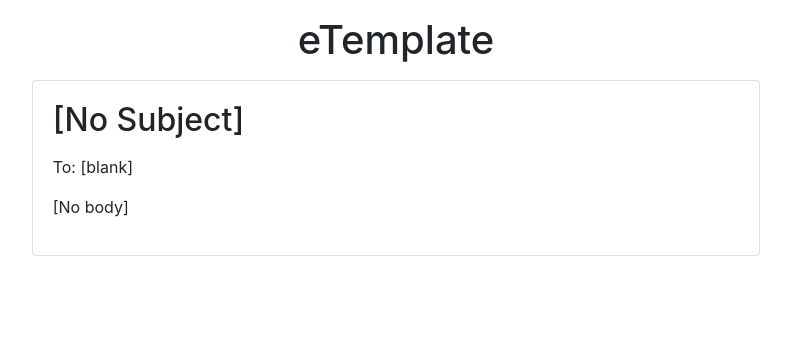
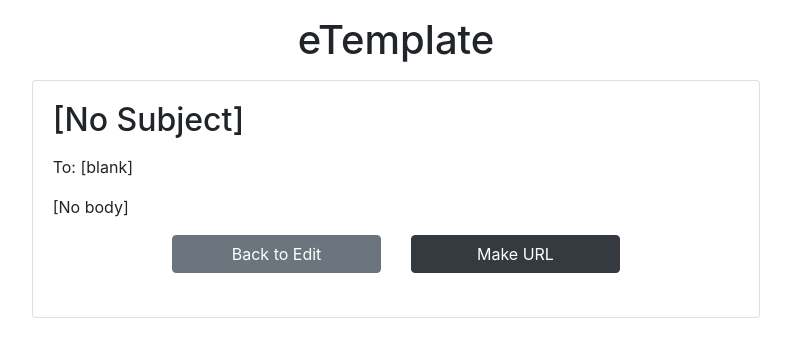
Before and after one commit to syoon123/etemplate, a React (Create React App) app in the folder app/: page / in a window 1280 px wide. Both pictures are taken after a click on the button "Next". Shown: the top 356 px of the page, without its empty margins (244-1035 px from the left). Built offline with nearby package versions, Linux system fonts and the light colour scheme.

Commit message:
custom button either secondary or dark, template preview shows some email content

```diff
--- a/app/src/App.tsx
+++ b/app/src/App.tsx
@@ -48,6 +48,10 @@ export default function App() {
 
   function handleBody(text: string) {
     setBody(text);
+  }
+
+  function handleBackToEdit() {
+    setIsEditing(true);
   }
 
   function handleGenerateUrl() {
@@ -126,8 +130,9 @@ export default function App() {
                     {CustomButton({
                       label: 'Next',
                       action: handleGenerateUrl,
-                      class: 'btn-dark btn-block',
+                      secondary: false,
                       isHidden: !isEditing,
+                      className: '',
                     })}
                   </Col>
                 </Row>
@@ -135,11 +140,12 @@ export default function App() {
                   <Col>
                     {TemplatePreview({
                       isHidden: isEditing,
-                      subject: subject,
                       recipients: recipients,
                       cc: cc,
                       bcc: bcc,
                       body: body,
+                      mailToUrl: mailToUrl,
+                      handleBackToEdit: handleBackToEdit,
                     })}
                   </Col>
                 </Row>
--- a/app/src/components/CustomButton.tsx
+++ b/app/src/components/CustomButton.tsx
@@ -5,8 +5,9 @@ import Button from 'react-bootstrap/Button';
 type CustomButtonProps = {
   label: string;
   action: CustomButtonCallback;
+  className: string;
   isHidden: boolean;
-  class: string;
+  secondary: boolean;
 };
 
 export default function CustomButton(props: CustomButtonProps) {
@@ -14,7 +15,12 @@ export default function CustomButton(props: CustomButtonProps) {
     return;
   }
   return (
-    <Button className={props.class} onClick={props.action}>
+    <Button
+      variant={props.secondary ? 'secondary' : 'dark'}
+      className={props.className}
+      onClick={props.action}
+      block
+    >
       {props.label}
     </Button>
   );
--- a/app/src/components/TemplatePreview.tsx
+++ b/app/src/components/TemplatePreview.tsx
@@ -1,16 +1,23 @@
 import React from 'react';
 import RecipientsPreview from './RecipientsPreview';
+import CustomButton from './CustomButton';
+import Row from 'react-bootstrap/Row';
+import Col from 'react-bootstrap/Col';
+import { CustomButtonCallback } from '../App';
 
 type TemplatePreviewProps = {
   isHidden: boolean;
-  subject: string;
   recipients: string[];
   cc: string[];
   bcc: string[];
   body: string;
+  mailToUrl: string;
+  handleBackToEdit: CustomButtonCallback;
 };
 
 export default function TemplatePreview(props: TemplatePreviewProps) {
+  const [urlHidden, setUrlHidden] = React.useState<boolean>(true);
+
   if (props.isHidden) {
     return;
   }
@@ -23,6 +30,32 @@ export default function TemplatePreview(props: TemplatePreviewProps) {
         noRecipients: '[blank]',
       })}
       <p>{props.body ? props.body : '[No body]'}</p>
+      <Row className="justify-content-md-center">
+        <Col sm={4}>
+          {CustomButton({
+            label: 'Back to Edit',
+            secondary: true,
+            isHidden: props.isHidden,
+            className: 'mb-2',
+            action: props.handleBackToEdit,
+          })}
+        </Col>
+        <Col sm={4}>
+          {CustomButton({
+            label: 'Make URL',
+            secondary: false,
+            isHidden: props.isHidden,
+            className: '',
+            action: () => setUrlHidden(!urlHidden),
+          })}
+        </Col>
+      </Row>
+      <Row className="justify-content-md-center"></Row>
+      <Row>
+        <Col>
+          <p className="mt-2">{urlHidden ? '' : 'hey'}</p>
+        </Col>
+      </Row>
     </>
   );
 }
```
